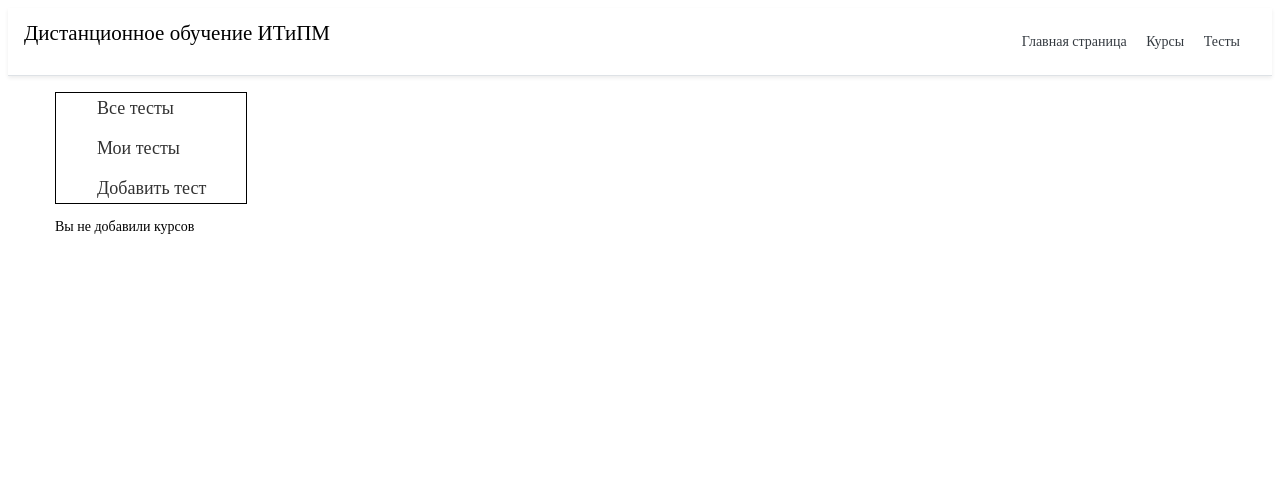
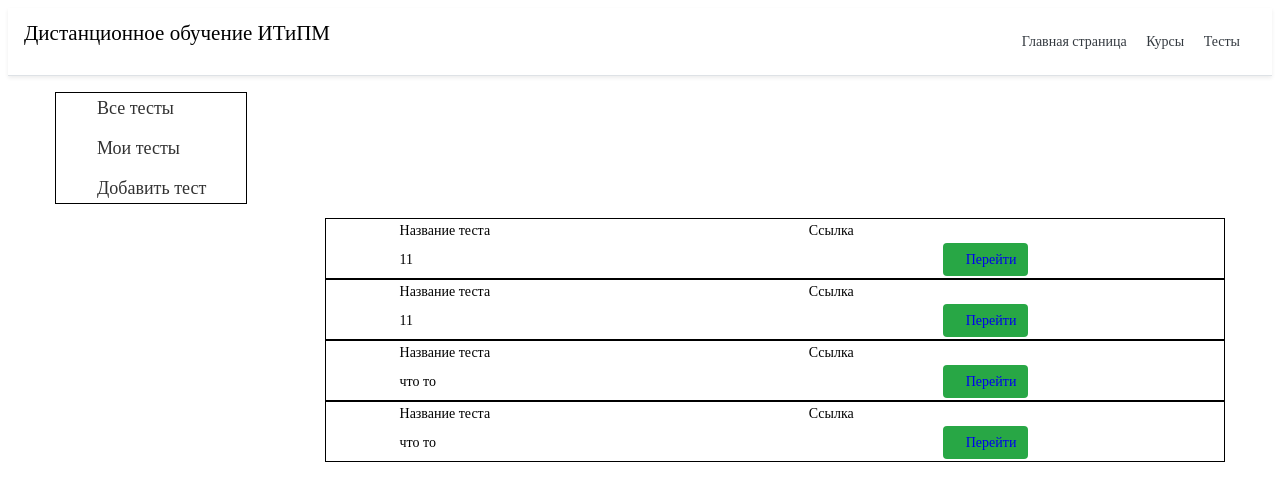
Before and after one commit to FaridunSalimzoda/myvkr, a Django app: page /test/ in a window 1280 px wide. Shown: the top 501 px of the page. Run offline with Django 3.2, Linux system fonts and the light colour scheme; data comes from the database, SQL or seed files in the repository.

Commit message:
работает

```diff
--- a/app/testing/templates/testing/test_home.html
+++ b/app/testing/templates/testing/test_home.html
@@ -15,8 +15,20 @@
 
 {% if ku %}
 {% for el in ku %}
-{{ el.test_name }}
-{{ el.time }}
+<table class="iksweb">
+			<tbody>
+				<tr>
+					<td class="table_na">Название теста</td>
+					<td class="table_na">Ссылка</td>
+				</tr>
+				<tr>
+					<td class="table_na">{{ el.test_name }}</td>
+					<td class="table_na">
+					<td class="btn btn-success"><a href="{% url 'datail' el.id %}">Перейти</a>
+						</button></td>
+				</tr>
+			</tbody>
+		</table>
 {%endfor%}
 {% else %}
 <p>Вы не добавили курсов</p>
--- a/app/testing/views.py
+++ b/app/testing/views.py
@@ -4,8 +4,8 @@ from .form import QuestionsForm, AnswerForm, TestForm
 
 
 def test_home(request):
-    ku = QuestionsTable.objects.order_by('id')
-    return render(request, 'testing/test_home.html', {'test': ku})
+    ku = TestTable.objects.order_by('id')
+    return render(request, 'testing/test_home.html', {'ku': ku})
 
 
 def addtest(request):
```
